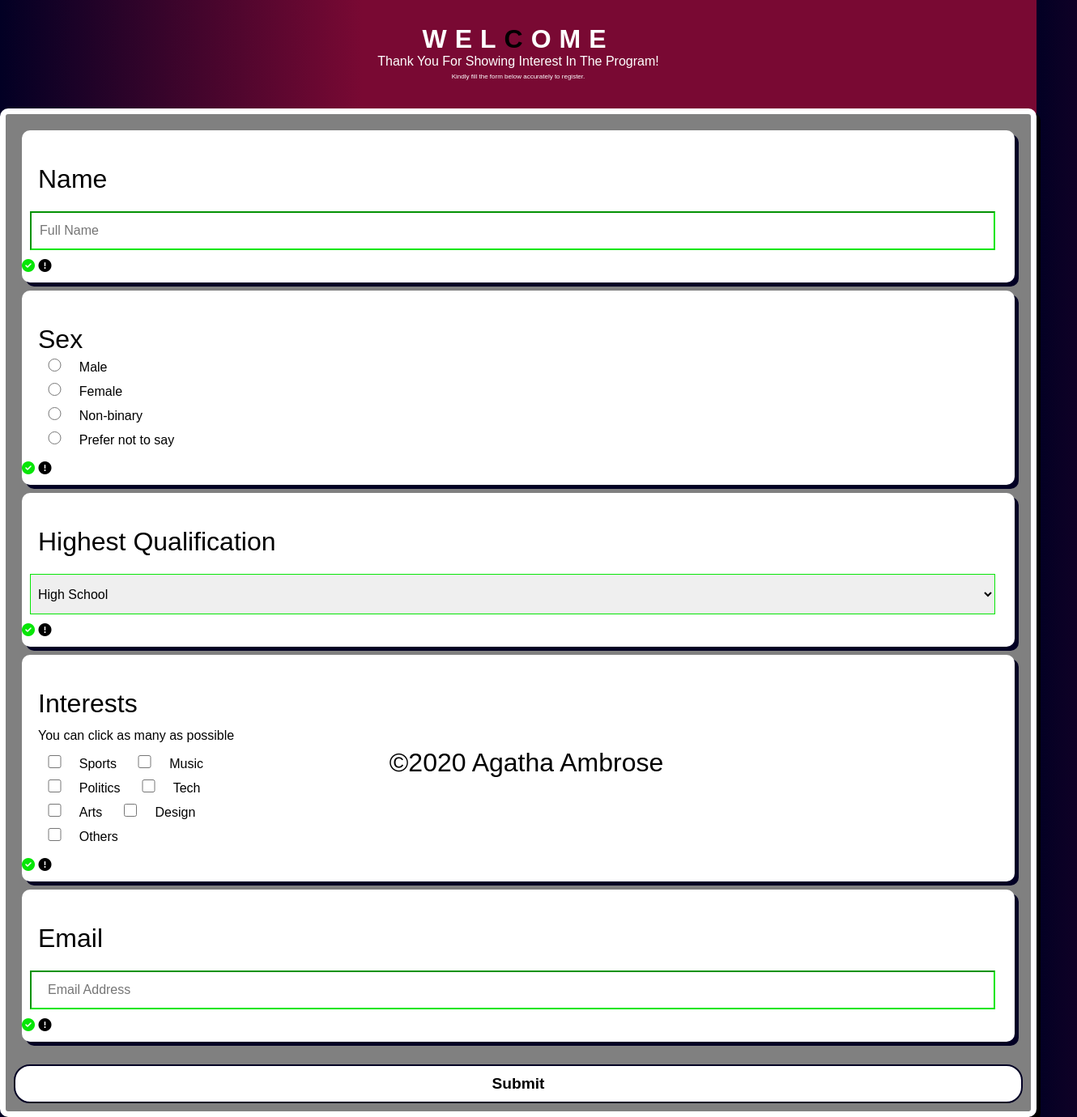
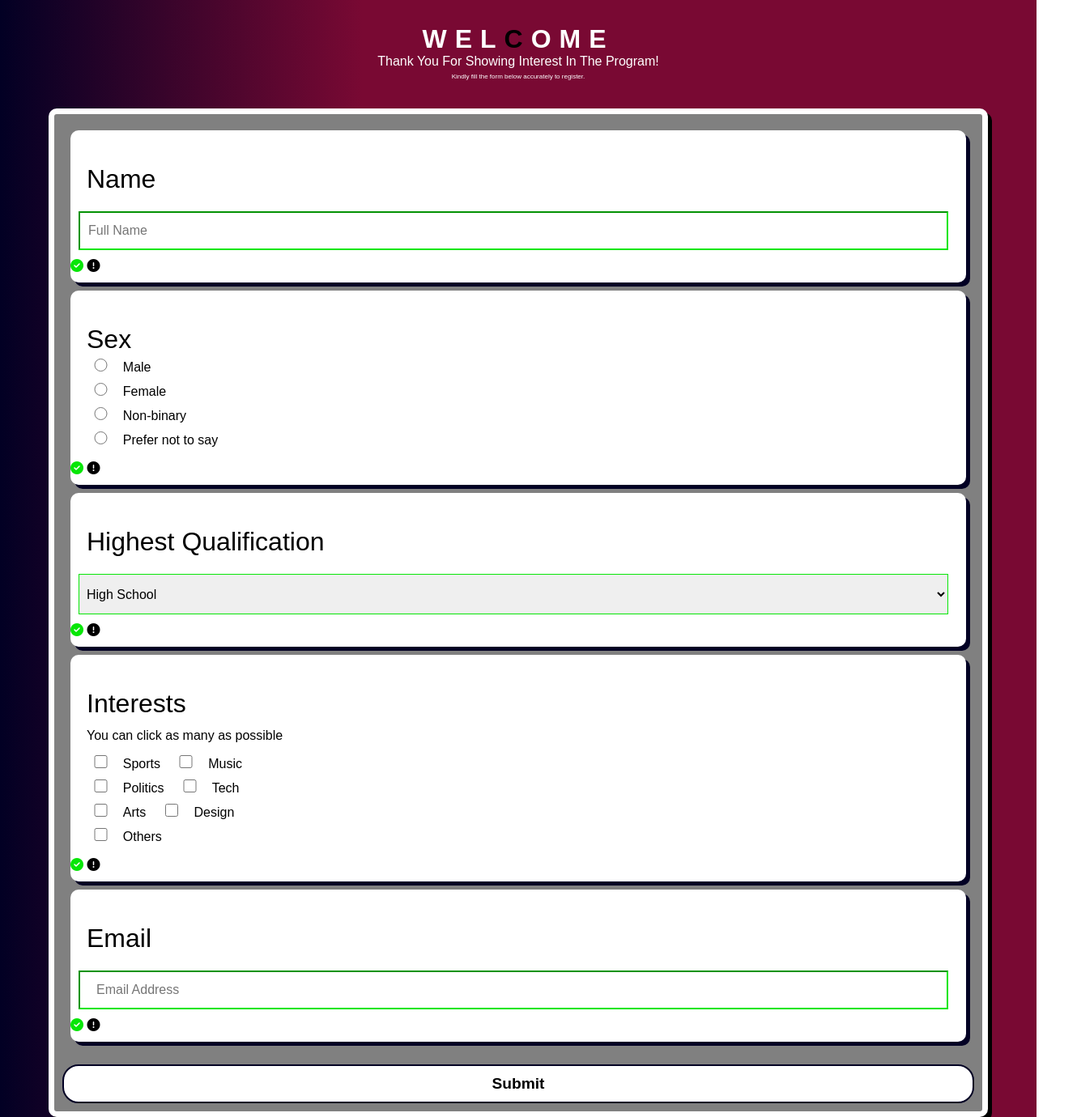
Before and after one commit to agathambrose/welcome-form, a plain HTML site: page hasob_project/index.html in a window 1280 px wide. Shown: the whole page at 81% size, 1330 px wide, since content can reach past the window. Drawn offline with Linux system fonts and the light colour scheme; a web font is replaced by a local one.

Commit message:
corrected

```diff
--- a/hasob_project/index.html
+++ b/hasob_project/index.html
@@ -67,7 +67,7 @@
                         <br>
                         <p class="qualif">Highest Qualification</p>
                         <li>
-                        <select style="" name="dropdown" id="dropDwn" required>
+                        <select name="dropdown" id="dropDwn" required>
                             <option class="dropDwn" value="1">High School</option>
                             <option class="dropDwn" value="2">HND</option>
                             <option class="dropDwn" value="3">BSC</option>
@@ -144,15 +144,6 @@
     </section>
   <!--End Form-->
 
-    <section>
-        <div>
-            <footer>
-                <p>
-                 &copy2020 Agatha Ambrose
-                </p>
-             </footer>
-        </div>
-    </section>
     <script src="script.js"></script>
 </body>
 </html>
--- a/hasob_project/style.css
+++ b/hasob_project/style.css
@@ -11,9 +11,9 @@ body{
     color: black;
     font-family: 'Castoro', sans-serif;
     min-height: 100vh;
+    max-width: 100vw;
     display: flex;
     flex-direction: column;
-    align-items: center;
     justify-content: center;
     margin: 0;
 }
@@ -24,9 +24,10 @@ html{
 
 /*Start Heading*/
 .form-heading{
-    display: block;
+    display: flex;
     align-items: center;
     justify-content: center;
+    position: relative;
 }
 
 h1{
@@ -69,10 +70,11 @@ h3{
 
 /*Start Form*/
 .form-body{
-    min-width: 100vw;
+    max-width: 100vw;
     max-height: 100vh;
     margin: 10px ;
     padding: 20px;
+    position: relative;
 }
 
 .form-control{
@@ -80,7 +82,7 @@ h3{
     border: 7px solid white;
     border-radius: 10px;
     box-shadow: 5px 5px black;
-    min-width: 100vw;
+    min-width: 80vw;
     min-height: 300px;
     margin: 30px;
     margin-top: auto;
```
